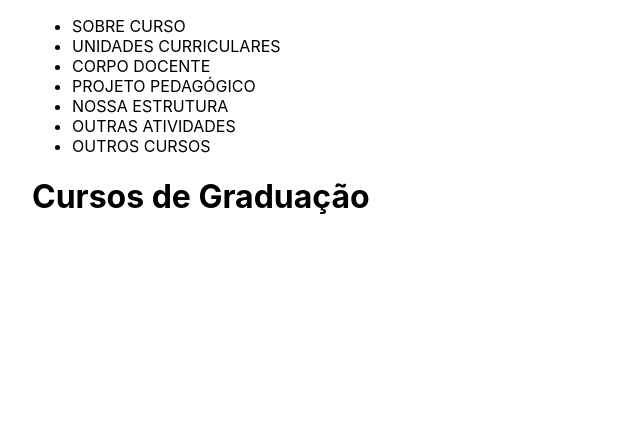
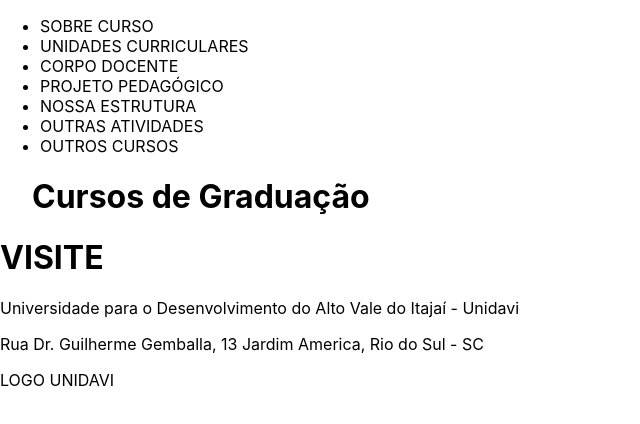
Before and after one commit to robsondejesus1996/site-cursos, a Next.js app in the folder project/: page / in a window 1280 px wide. Shown: the top 424 px of the page, without its empty margins (0-640 px from the left). Built offline with nearby package versions, Linux system fonts and the light colour scheme.

Commit message:
Criação de Componente de Layout

```diff
--- /dev/null
+++ b/project/components/Footer.js
@@ -0,0 +1,13 @@
+export default function Footer() {
+  return (
+      <>
+
+      <h1>VISITE</h1>
+      <p>Universidade para o Desenvolvimento do Alto Vale do Itajaí - Unidavi</p>
+      <p>Rua Dr. Guilherme Gemballa, 13 Jardim America, Rio do Sul - SC</p>
+      <p>LOGO UNIDAVI</p>
+      </>
+  )
+
+
+}
--- /dev/null
+++ b/project/components/MainContainer.js
@@ -0,0 +1,13 @@
+import Footer from "./Footer";
+import Navbar from "./Navbar";
+
+
+export default function MainContainer({children}) {
+  return (
+    <>
+      <Navbar />
+      <div>{children}</div>
+      <Footer/>
+    </>
+  );
+}
--- a/project/components/Navbar.js
+++ b/project/components/Navbar.js
@@ -1,4 +1,5 @@
 import Link from "next/link";
+import styles from "../styles/Navbar.module.css";
 
 export default function Navbar() {
   return (
--- a/project/pages/_app.js
+++ b/project/pages/_app.js
@@ -1,7 +1,13 @@
-import '../styles/globals.css'
+import "../styles/globals.css";
+
+import MainContainer from "../components/MainContainer";
 
 function MyApp({ Component, pageProps }) {
-  return <Component {...pageProps} />
+  return (
+    <MainContainer>
+      <Component {...pageProps} />
+    </MainContainer>
+  );
 }
 
-export default MyApp
+export default MyApp;
--- a/project/pages/estruturaCursos/index.js
+++ b/project/pages/estruturaCursos/index.js
@@ -1,10 +1,10 @@
-import Navbar from '../../components/Navbar'
+
 import Link from 'next/link'
 
 export default function Estrutura(){
     return(
        <>
-        <Navbar />
+
         <h1>Conheça a estrutura do curso de....</h1>
         <Link href="/">
             <a>Voltar</a>
--- a/project/pages/index.js
+++ b/project/pages/index.js
@@ -1,10 +1,11 @@
-import Navbar from "../components/Navbar";
+import Image from 'next/image'
+
 import styles from "../styles/Home.module.css";
 
 export default function Home() {
   return (
     <div className={styles.container}>
-      <Navbar />
+
 
       <h1>Cursos de Graduação</h1>
     </div>
--- a/project/pages/sobreCursos.js
+++ b/project/pages/sobreCursos.js
@@ -1,10 +1,8 @@
-import Navbar from "../components/Navbar";
 import Link from "next/link";
 
 export default function SobreCursos() {
   return (
     <>
-      <Navbar />
       <h1>Por que este curso....</h1>
       <Link href="/">
         <a>Voltar</a>
```
Also changed, not shown: project/public/images/logo.png (added), project/styles/Navbar.module.css (added).
